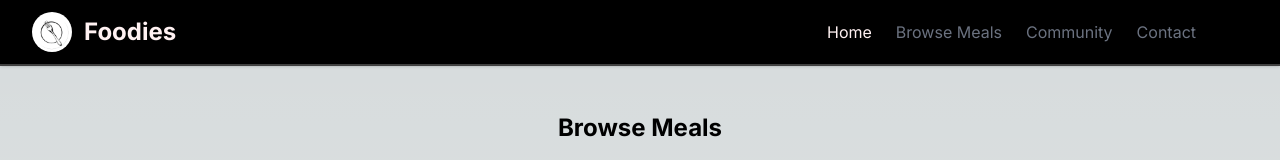
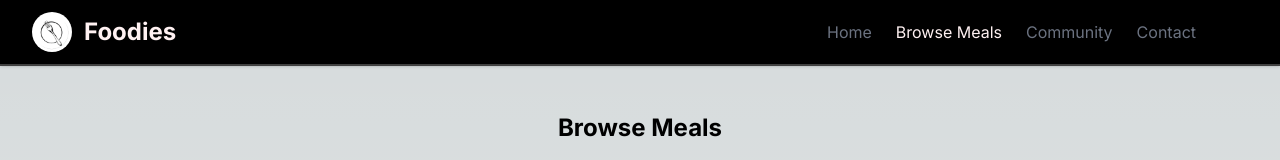
Before and after one commit to taufiqdp/next-foodies-app, a Next.js app: page /meals in a window 1280 px wide. Shown: the top 160 px of the page. Built offline with nearby package versions, Linux system fonts and the light colour scheme.

Commit message:
update: add active link effect

```diff
--- a/components/navbar.js
+++ b/components/navbar.js
@@ -5,6 +5,7 @@ import Link from "next/link";
 import { useState } from "react";
 
 import logoImg from "@/assets/logo.png";
+import { usePathname } from "next/navigation";
 
 export default function Navbar() {
   const [isOpen, setIsOpen] = useState(false);
@@ -12,6 +13,9 @@ export default function Navbar() {
   const toggleMenu = () => {
     setIsOpen(!isOpen);
   };
+
+  const path = usePathname();
+  console.log(path);
 
   return (
     <nav className="bg-black shadow border-b-2 border-neutral-700 w-full fixed top-0 left-0 z-50">
@@ -45,22 +49,38 @@ export default function Navbar() {
               transition-all duration-300 ease-in-out overflow-hidden md:border-none border-l-4
               border-neutral-400`}
           >
-            <li className="md:px-3 px-2 md:py-2 text-rose-50">
+            <li
+              className={`md:px-3 px-2 md:py-2 hover:text-rose-50 ${
+                path === "/" && "text-rose-50"
+              }`}
+            >
               <Link href="/" onClick={toggleMenu}>
                 Home
               </Link>
             </li>
-            <li className="md:px-3 px-2 md:py-2 hover:text-rose-50">
+            <li
+              className={`md:px-3 px-2 md:py-2 hover:text-rose-50 ${
+                path.startsWith("/meals") && "text-rose-50"
+              }`}
+            >
               <Link href="/meals" onClick={toggleMenu}>
                 Browse Meals
               </Link>
             </li>
-            <li className="md:px-3 px-2 md:py-2 hover:text-rose-50">
+            <li
+              className={`md:px-3 px-2 md:py-2 hover:text-rose-50 ${
+                path.startsWith("/community") && "text-rose-50"
+              }`}
+            >
               <Link href="/community" onClick={toggleMenu}>
                 Community
               </Link>
             </li>
-            <li className="md:px-3 px-2 md:py-2 hover:text-rose-50">
+            <li
+              className={`md:px-3 px-2 md:py-2 hover:text-rose-50 ${
+                path.startsWith("/contact") && "text-rose-50"
+              }`}
+            >
               <Link href="/contact" onClick={toggleMenu}>
                 Contact
               </Link>
```
